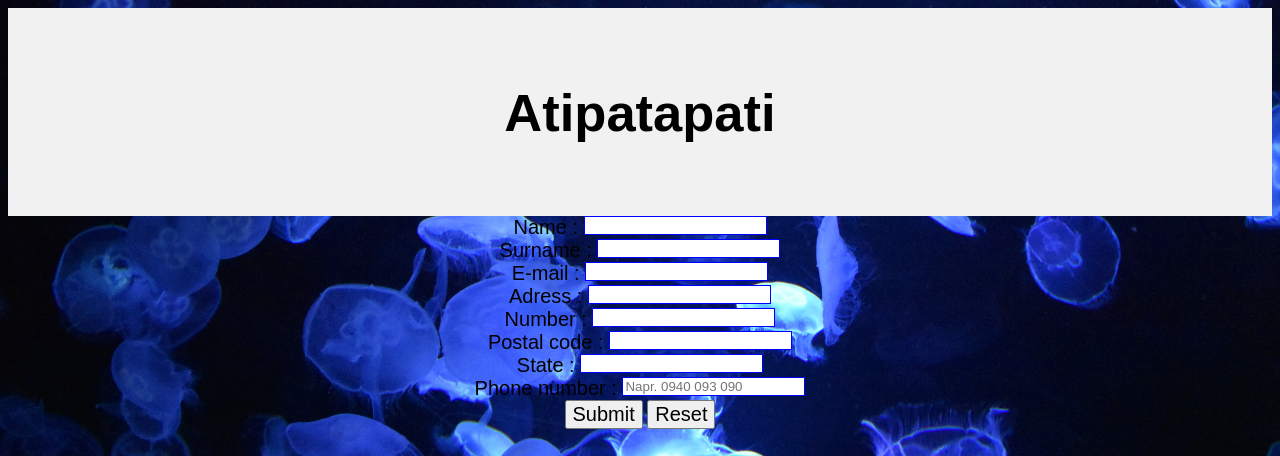
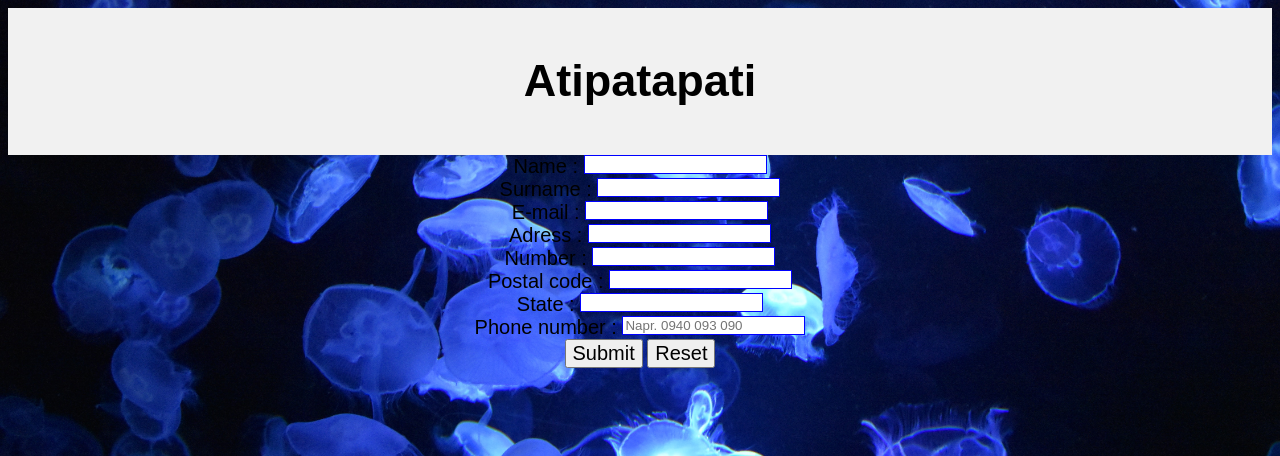
Before and after one commit to FilipSajna/ESPIot, a PHP site: page /phpform.php in a window 1280 px wide. Shown: the top 456 px of the page. Run offline with PHP 8.4, Linux system fonts and the light colour scheme.

Commit message:
header padding

```diff
--- a/phpform.php
+++ b/phpform.php
@@ -18,9 +18,9 @@ body {
 .header {
     grid-area: header;
     background-color: #f1f1f1;
-    padding: 30px;
+    padding: 10px;
     text-align: center;
-    font-size: 35px;
+    font-size: 30px;
 }
 
 .grid-container {
```
